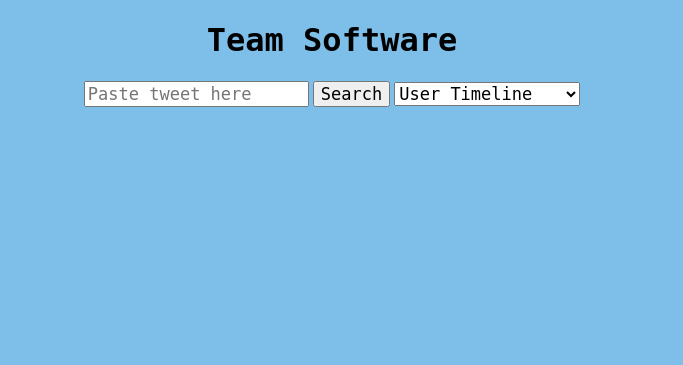
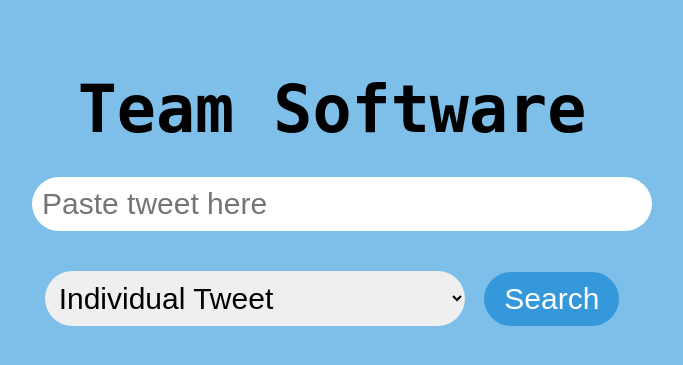
Before and after one commit to max-hill-4/uni-twitter-analysis, a Flask app: page / in a window 1280 px wide. Shown: the top 365 px of the page, without its empty margins (308-991 px from the left). Run offline with Flask 3, Linux system fonts and the light colour scheme.

Commit message:
Not working but getting somewhere

```diff
--- a/backend/app.py
+++ b/backend/app.py
@@ -20,7 +20,7 @@ def search():
 
         if action == 'user_timeline':
             data = loop.run_until_complete(analysis.analyze_timeline(query))
-            return render_template('search.html', twitter_widget=data, sentiment_value='positive')
+            return render_template('search.html', twitter_widget=data, sentiment_value= 55)
 
         elif action == 'individual_tweet':
             data = loop.run_until_complete(analysis.analyze_tweet(query))
--- a/backend/sentiment.py
+++ b/backend/sentiment.py
@@ -3,4 +3,4 @@
 def Show_sentiment(query):
     query = query
 
-    return ('positive')
+    return (50)
--- a/frontend/templates/index.html
+++ b/frontend/templates/index.html
@@ -10,35 +10,60 @@
     <title>Team Software</title>
 
     <style>
-        .title {
-            text-align: center;
+        body {
+            background-color: rgb(125, 191, 232);
             font-family: 'Roboto Mono', monospace;
         }
 
-        .body {
-            margin-top: 150px;
-            margin-bottom: 20px;
-            display: flex;
-            justify-content: center;
-            align-items: center;
+        .container {
+            margin: 0 auto;
+            max-width: 600px;
+            padding: 20px;
+        }
+
+        .title {
+            text-align: center;
+            font-size: 65px;
+            margin-bottom: 30px;
         }
 
         .form-container {
             text-align: center;
+            margin-bottom: 20px;
         }
 
         .form-property {
-            font-family: 'Roboto Mono', monospace;
-            font-size: 17px;
+            font-size: 30px;
+            padding: 10px;
+            border-radius: 30px;
+            border: none;
+            margin-right: 10px;
+        }
+
+        #search {
+            width: 100%;
+        }
+
+        #action {
+            width: 70%;
+            margin-top: 40px;
+        }
+
+        .button {
+            font-size: 30px;
+            padding: 10px 20px;
+            border-radius: 30px;
+            background-color: #3498db;
+            color: white;
+            border: none;
+            cursor: pointer;
         }
 
         .loadingSpinner {
-            caret-color: transparent;
             border: 16px solid #f3f3f3; /* Light grey */
             border-top: 16px solid #3498db; /* Blue */
             border-radius: 50%;
-            margin-left: auto;
-            margin-right: auto;
+            margin: 0 auto;
             width: 30px;
             height: 30px;
             animation: spin 2s linear infinite;
@@ -52,20 +77,20 @@
 
 </head>
 
-<body style="background-color:rgb(125, 191, 232);">
-    <div style="margin: 0 auto; max-width: 600px;">
+<body>
+    <div class="container">
         <h1 class="title">Team Software</h1>
         <div class="form-container">
             <form action="/search" method="get">
-                <input type="text" id="search" name="query" class="form-property" placeholder="Paste tweet here" style="font-family: 'Roboto Mono', monospace; font-size: 17px;">
-                <button type="submit" class="form-property" onclick="showLoading()" style="font-family: 'Roboto Mono', monospace; font-size: 17px;">Search</button>
-                <select class="form-property" name="action" style="font-family: 'Roboto Mono', monospace; font-size: 17px;">
+                <input type="text" id="search" name="query" class="form-property" placeholder="Paste tweet here">
+                <select id="action" name="action" class="form-property">
+                    <option value="individual_tweet">Individual Tweet</option>
                     <option value="user_timeline">User Timeline</option>
-                    <option value="individual_tweet">Individual Tweet</option>
                 </select>
+                <button type="submit" class="button" onclick="showLoading()">Search</button>
             </form>
         </div>
-        <div id="spinner" class="loadingSpinner" style="margin: 0 auto; width: 30px; height: 30px;"></div>
+        <div id="spinner" class="loadingSpinner"></div>
         {% if error_message %}
         <div class="error-message" style="text-align: center;">
             <p>{{ error_message }}</p>
```
Also changed, not shown: backend/get_tweets.py (+8 -10 lines), frontend/templates/search.html (+51 -23 lines).
